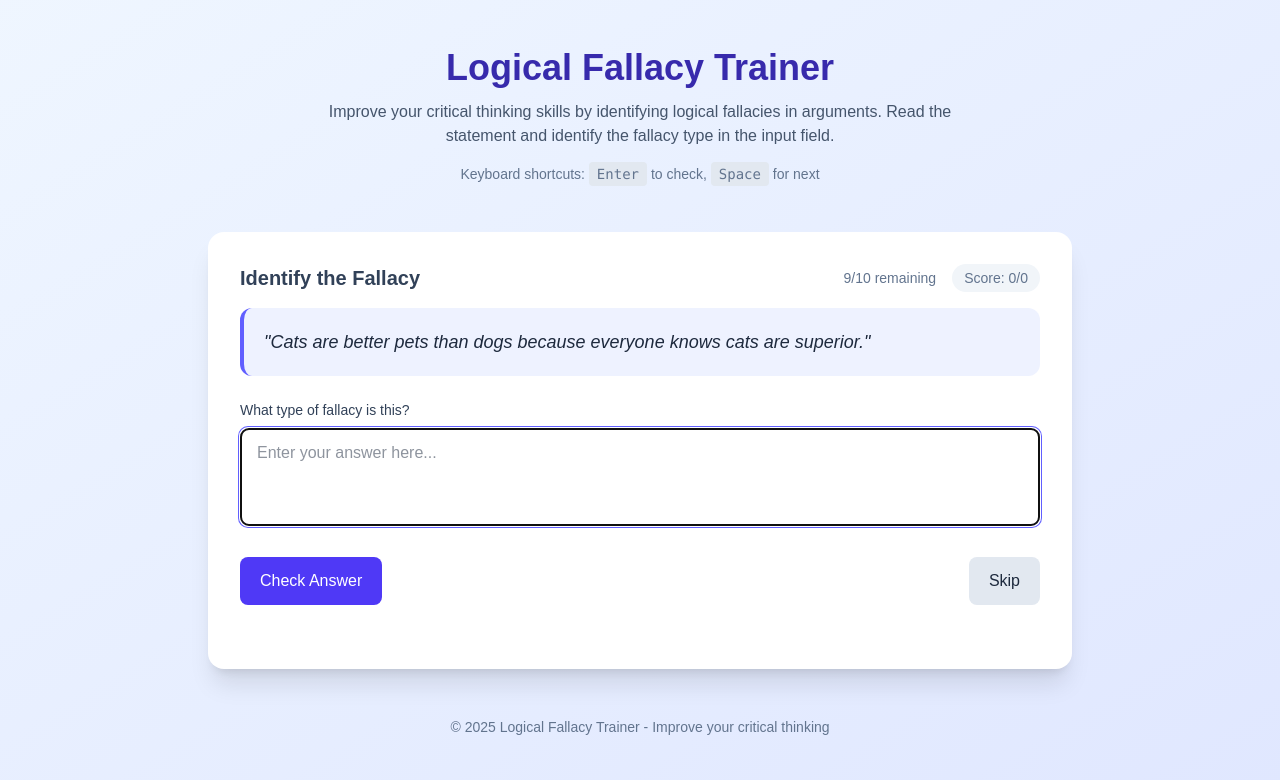
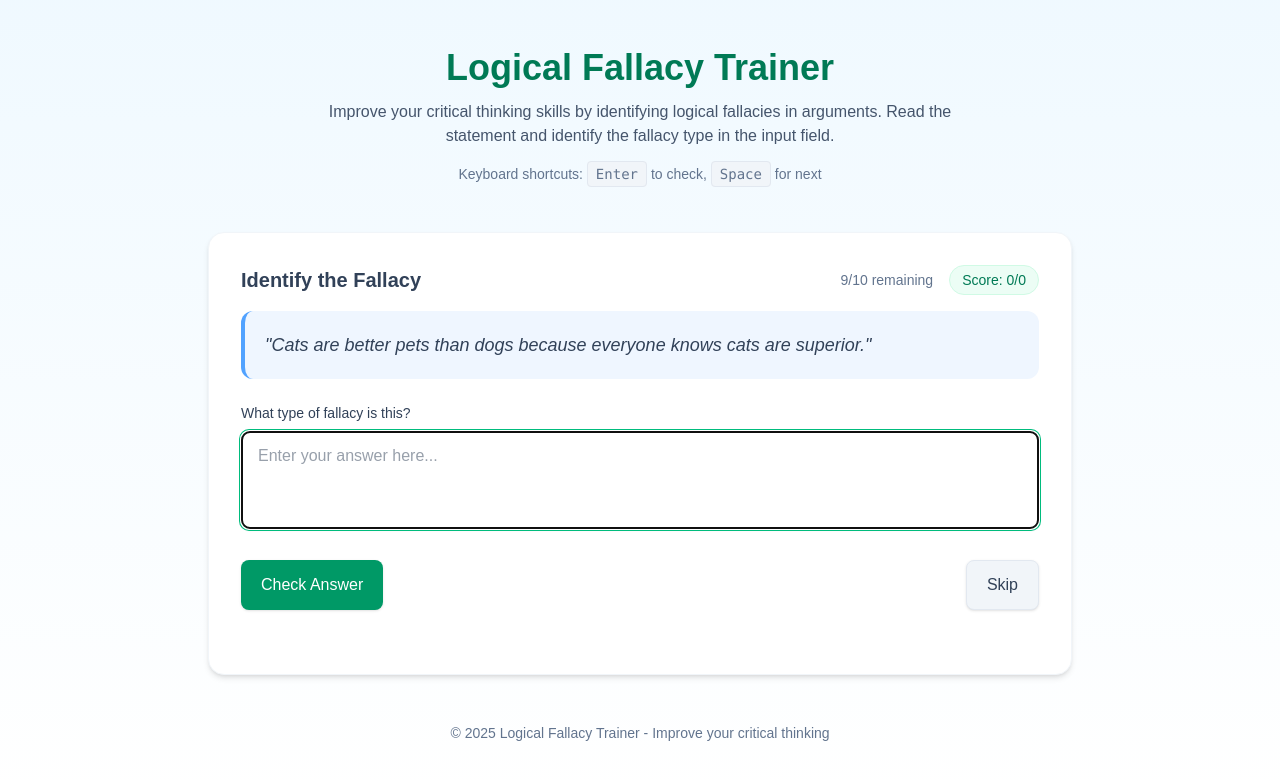
Before and after one commit to skyfortress/logic, a Next.js app: page / in a window 1280 px wide. Shown: the top 780 px of the page. Built offline with nearby package versions, Linux system fonts and the light colour scheme.

Commit message:
Refactor UI styles and improve accessibility for Logical Fallacy Trainer

```diff
--- a/src/app/page.tsx
+++ b/src/app/page.tsx
@@ -98,54 +98,54 @@ export default function Home() {
   }, [userInput, showAnswer]);
 
   return (
-    <div className="min-h-screen bg-gradient-to-br from-blue-50 to-indigo-100 dark:from-slate-900 dark:to-indigo-950">
+    <div className="min-h-screen bg-gradient-to-b from-sky-50 to-white">
       <div className="container mx-auto px-4 py-12 max-w-4xl">
         <header className="text-center mb-12">
-          <h1 className="text-4xl font-bold text-indigo-800 dark:text-indigo-300 mb-3">
+          <h1 className="text-4xl font-bold text-emerald-700 mb-3">
             Logical Fallacy Trainer
           </h1>
-          <p className="text-slate-600 dark:text-slate-300 max-w-2xl mx-auto">
+          <p className="text-slate-600 max-w-2xl mx-auto">
             Improve your critical thinking skills by identifying logical fallacies in arguments.
             Read the statement and identify the fallacy type in the input field.
           </p>
-          <div className="mt-4 text-sm text-slate-500 dark:text-slate-400">
-            <p>Keyboard shortcuts: <kbd className="px-2 py-1 bg-slate-200 dark:bg-slate-700 rounded">Enter</kbd> to check, <kbd className="px-2 py-1 bg-slate-200 dark:bg-slate-700 rounded">Space</kbd> for next</p>
+          <div className="mt-4 text-sm text-slate-500">
+            <p>Keyboard shortcuts: <kbd className="px-2 py-1 bg-slate-100 rounded border border-slate-200">Enter</kbd> to check, <kbd className="px-2 py-1 bg-slate-100 rounded border border-slate-200">Space</kbd> for next</p>
           </div>
         </header>
 
         {currentFallacy && (
-          <div className="bg-white dark:bg-slate-800 rounded-2xl shadow-xl p-6 md:p-8">
+          <div className="bg-white rounded-2xl shadow-md border border-slate-100 p-6 md:p-8">
             <div className="mb-8">
               <div className="flex items-center justify-between mb-4">
-                <h2 className="text-xl font-semibold text-slate-700 dark:text-slate-200">
+                <h2 className="text-xl font-semibold text-slate-700">
                   Identify the Fallacy
                 </h2>
                 <div className="flex items-center gap-4">
-                  <div className="text-sm text-slate-500 dark:text-slate-400">
+                  <div className="text-sm text-slate-500">
                     {remainingFallacies.length === 0
                       ? 'All fallacies seen!'
                       : `${remainingFallacies.length}/${fallacyData.length} remaining`}
                   </div>
-                  <div className="text-sm text-slate-500 dark:text-slate-400 bg-slate-100 dark:bg-slate-700 px-3 py-1 rounded-full">
+                  <div className="text-sm bg-emerald-50 text-emerald-700 px-3 py-1 rounded-full border border-emerald-100">
                     Score: {score}/{totalAttempts}
                   </div>
                 </div>
               </div>
 
-              <div className="bg-indigo-50 dark:bg-slate-700 p-5 rounded-xl border-l-4 border-indigo-500 mb-6">
-                <p className="text-slate-800 dark:text-slate-200 italic text-lg">
+              <div className="bg-blue-50 p-5 rounded-xl border-l-4 border-blue-400 mb-6">
+                <p className="text-slate-700 italic text-lg">
                   "{currentFallacy.text}"
                 </p>
               </div>
 
               <div className="space-y-6">
                 <div>
-                  <label htmlFor="fallacy-input" className="block text-sm font-medium text-slate-700 dark:text-slate-300 mb-2">
+                  <label htmlFor="fallacy-input" className="block text-sm font-medium text-slate-700 mb-2">
                     What type of fallacy is this?
                   </label>
                   <textarea
                     id="fallacy-input"
-                    className="w-full px-4 py-3 rounded-lg border border-slate-300 dark:border-slate-600 bg-white dark:bg-slate-800 text-slate-800 dark:text-slate-200 focus:ring-2 focus:ring-indigo-500 focus:border-indigo-500 resize-none"
+                    className="w-full px-4 py-3 rounded-lg border border-slate-300 bg-white text-slate-700 focus:ring-2 focus:ring-emerald-500 focus:border-emerald-500 resize-none shadow-sm"
                     rows={3}
                     placeholder="Enter your answer here..."
                     value={userInput}
@@ -158,7 +158,7 @@ export default function Home() {
                 <div className="flex flex-col sm:flex-row gap-4 justify-between">
                   {!showAnswer ? (
                     <button
-                      className="px-5 py-3 rounded-lg bg-indigo-600 hover:bg-indigo-700 text-white font-medium transition-colors flex items-center justify-center"
+                      className="px-5 py-3 rounded-lg bg-emerald-600 hover:bg-emerald-700 text-white font-medium transition-colors flex items-center justify-center shadow-sm"
                       onClick={handleNext}
                       disabled={!userInput.trim()}
                     >
@@ -166,7 +166,7 @@ export default function Home() {
                     </button>
                   ) : (
                     <button
-                      className="px-5 py-3 rounded-lg bg-indigo-600 hover:bg-indigo-700 text-white font-medium transition-colors flex items-center justify-center"
+                      className="px-5 py-3 rounded-lg bg-emerald-600 hover:bg-emerald-700 text-white font-medium transition-colors flex items-center justify-center shadow-sm"
                       onClick={loadNextFallacy}
                     >
                       <span>Next Fallacy</span>
@@ -174,7 +174,7 @@ export default function Home() {
                   )}
                   {!showAnswer && (
                     <button
-                      className="px-5 py-3 rounded-lg bg-slate-200 dark:bg-slate-700 hover:bg-slate-300 dark:hover:bg-slate-600 text-slate-800 dark:text-slate-200 font-medium transition-colors"
+                      className="px-5 py-3 rounded-lg bg-slate-100 hover:bg-slate-200 text-slate-700 font-medium transition-colors border border-slate-200 shadow-sm"
                       onClick={handleSkip}
                     >
                       Skip
@@ -187,51 +187,51 @@ export default function Home() {
             {showAnswer && (
               <div className={`rounded-xl p-6 border space-y-4 ${
                 isCorrect
-                  ? "bg-green-50 dark:bg-green-900/30 border-green-200 dark:border-green-800"
-                  : "bg-red-50 dark:bg-red-900/30 border-red-200 dark:border-red-800"
+                  ? "bg-green-50 border-green-100"
+                  : "bg-amber-50 border-amber-100"
               }`}>
                 <div className="flex items-center">
                   <div className={`w-8 h-8 rounded-full flex items-center justify-center mr-3 ${
                     isCorrect
-                      ? "bg-green-100 dark:bg-green-800"
-                      : "bg-red-100 dark:bg-red-800"
+                      ? "bg-green-100"
+                      : "bg-amber-100"
                   }`}>
                     <span className={`font-bold ${
                       isCorrect
-                        ? "text-green-600 dark:text-green-300"
-                        : "text-red-600 dark:text-red-300"
+                        ? "text-green-600"
+                        : "text-amber-600"
                     }`}>
                       {isCorrect ? "✓" : "✗"}
                     </span>
                   </div>
                   <h3 className={`text-lg font-semibold ${
                     isCorrect
-                      ? "text-green-700 dark:text-green-300"
-                      : "text-red-700 dark:text-red-300"
+                      ? "text-green-700"
+                      : "text-amber-700"
                   }`}>
                     {isCorrect ? "Correct!" : "Not quite right"} - It's a {currentFallacy.fallacy_type}
                   </h3>
                 </div>
 
                 <div className="pl-11 space-y-4">
-                  <p className="text-slate-700 dark:text-slate-300">
+                  <p className="text-slate-700">
                     {currentFallacy.explanation}
                   </p>
 
                   <div>
-                    <h4 className="text-sm font-medium text-slate-600 dark:text-slate-400 mb-1">
+                    <h4 className="text-sm font-medium text-slate-600 mb-1">
                       Corrected Argument:
                     </h4>
-                    <p className="text-slate-800 dark:text-slate-200">
+                    <p className="text-slate-700">
                       {currentFallacy.corrected}
                     </p>
                   </div>
 
                   <div className="pt-2">
-                    <h4 className="text-sm font-medium text-slate-600 dark:text-slate-400 mb-1">
+                    <h4 className="text-sm font-medium text-slate-600 mb-1">
                       Your Answer:
                     </h4>
-                    <p className="text-slate-800 dark:text-slate-200 bg-white dark:bg-slate-800 p-3 rounded border border-slate-200 dark:border-slate-700">
+                    <p className="text-slate-700 bg-white p-3 rounded border border-slate-200">
                       {userInput}
                     </p>
                   </div>
@@ -241,7 +241,7 @@ export default function Home() {
           </div>
         )}
 
-        <footer className="text-center mt-12 text-sm text-slate-500 dark:text-slate-400">
+        <footer className="text-center mt-12 text-sm text-slate-500">
           <p>© 2025 Logical Fallacy Trainer - Improve your critical thinking</p>
         </footer>
       </div>
```
